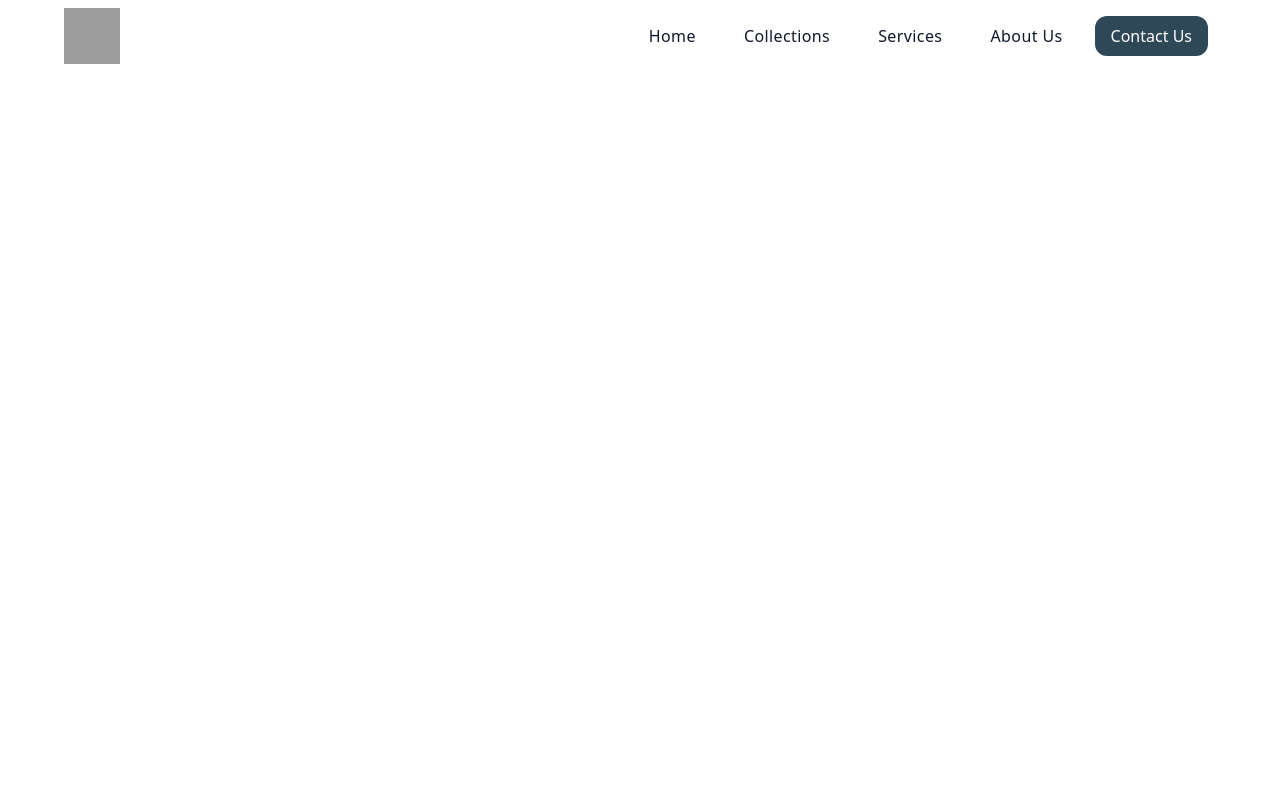
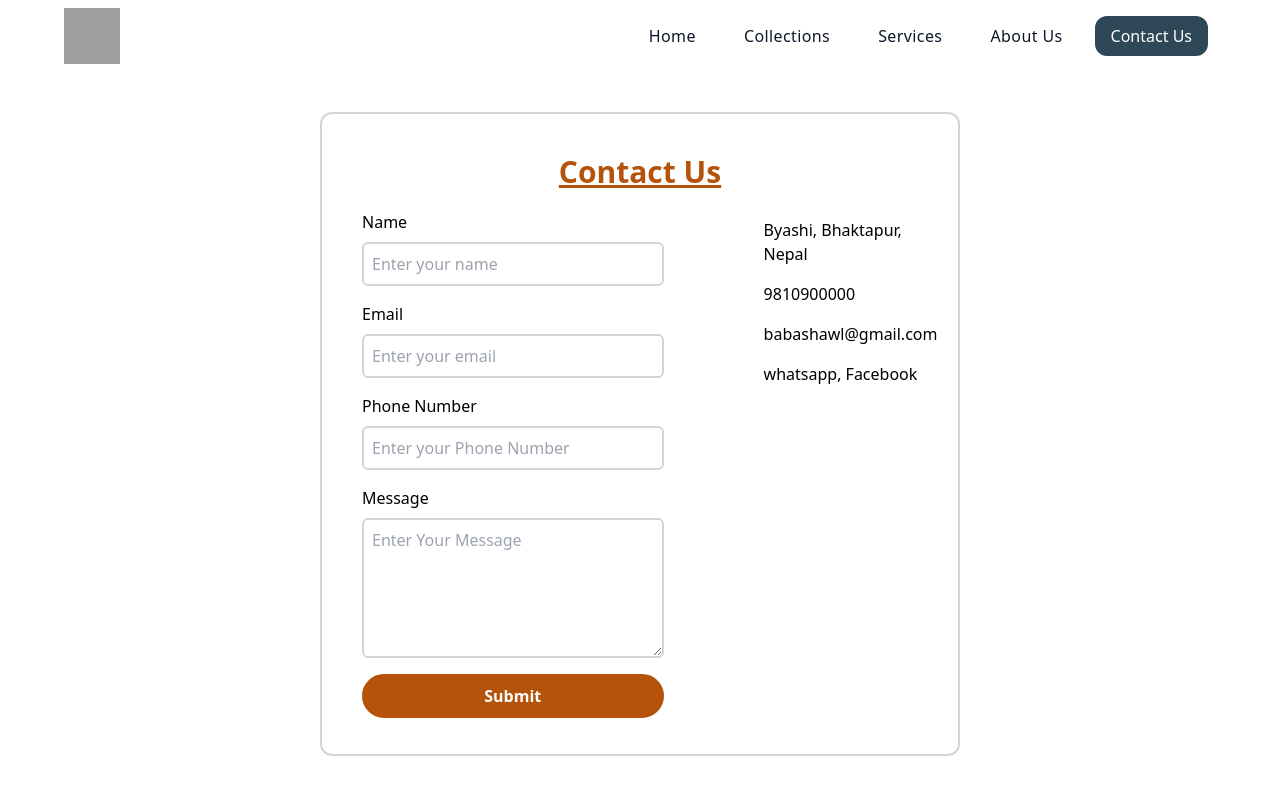
Before and after one commit to BivekKarki/babashawl1, a React (Vite) app: page /contact-us in a window 1280 px wide. Shown: the top 794 px of the page. Built offline with nearby package versions, Linux system fonts and the light colour scheme; grey boxes are pictures that could not be loaded.

Commit message:
add contact us page

```diff
--- a/src/App.jsx
+++ b/src/App.jsx
@@ -5,6 +5,7 @@ import './App.css'
 import { BrowserRouter, Route, Routes } from 'react-router-dom'
 import Index from './views/Index'
 import Navbar from './components/Navbar'
+import ContactUs from './views/ContactUs'
 
 function App() {
 
@@ -17,6 +18,7 @@ function App() {
       <Navbar />
         <Routes>
           <Route path="/" element={<Index />} />
+          <Route path="/contact-us" element={<ContactUs />} />
         </Routes>
 
       </BrowserRouter>
--- a/src/components/Navbar.jsx
+++ b/src/components/Navbar.jsx
@@ -17,7 +17,7 @@ const Navbar = () => {
     { id: 1, text: 'Home', path: '/' },
     { id: 2, text: 'Collections', path: '/collections' },
     { id: 3, text: 'Services', path: '/services' },
-    { id: 4, text: 'About Us', path: '/AboutUs' },
+    { id: 4, text: 'About Us', path: '/about-us' },
     { id: 5, text: 'Contact Us', path: '/contact-us' },
   ];
 
--- /dev/null
+++ b/src/views/ContactUs.jsx
@@ -0,0 +1,90 @@
+import React from 'react'
+// import LocationOnIcon from '@mui/icons-material/LocationOn';
+
+const ContactUs = () => {
+  return (
+    <div className="w-1/2 flex flex-col mx-auto items-center my-10 py-5 border-2 border-solid border-gray-300 rounded-xl">
+      <h2 className="text-3xl font-bold my-5 underline text-amber-700">Contact Us</h2>
+      <div className="flex w-full h-full gap-3">
+        <div className="w-3/5 flex flex-col justify-start">
+          <div className="flex flex-col gap-2 mx-10 mb-4">
+            <label htmlFor="name">Name</label>
+            <input
+            type="text"
+            id="name"
+            name="name"
+            placeholder="Enter your name"
+            className='border-2 border-solid border-gray-300 rounded-md p-2'
+            />
+          </div>
+
+          <div className="flex flex-col gap-2 mx-10 mb-4">
+            <label htmlFor="email">Email</label>
+            <input
+            type="text"
+            id="email"
+            name="email"
+            placeholder="Enter your email"
+            className='border-2 border-solid border-gray-300 rounded-md p-2'
+            />
+          </div>
+
+          <div className="flex flex-col gap-2 mx-10 mb-4">
+            <label htmlFor="phonenumber">Phone Number</label>
+            <input
+            type="number"
+            id="phonenumber"
+            name="phonenumber"
+            placeholder="Enter your Phone Number"
+            className='border-2 border-solid border-gray-300 rounded-md p-2'
+            />
+          </div>
+
+          <div className="flex flex-col gap-2 mx-10 mb-4">
+            <label htmlFor="content">Message</label>
+            <textarea name="content" id="" cols="30" rows="5" placeholder='Enter Your Message' className='border-2 border-solid border-gray-300 rounded-md p-2'>
+            </textarea>
+          </div>
+
+          <div className="flex flex-col gap-2 mx-10 mb-4">
+            <button type="submit" className='border-2 border-solid border-amber-700 rounded-full p-2 font-bold bg-amber-700 text-white hover:text-amber-700 hover:bg-white'>Submit</button>
+          </div>
+        </div>
+
+        <div className="w-2/5 flex flex-col justify-start m-2">
+          <div className="flex flex-col gap-2 mx-10 mb-4">
+            <div className="flex gap-2">
+              <p>Byashi, Bhaktapur, Nepal</p>
+            </div>
+          </div>
+
+          <div className="flex flex-col gap-2 mx-10 mb-4">
+            <div className="flex gap-2">
+              <p>9810900000</p>
+            </div>
+          </div>
+
+          <div className="flex flex-col gap-2 mx-10 mb-4">
+            <div className="flex gap-2">
+              <p>babashawl@gmail.com</p>
+            </div>
+          </div>
+
+          <div className="flex flex-col gap-2 mx-10 mb-4">
+            <div className="flex gap-2">
+              <p>whatsapp, Facebook</p>
+            </div>
+          </div>
+
+          {/* <div className="flex flex-col gap-2 mx-10 mb-4">
+            <div className="flex gap-2">
+              <iframe src="https://www.google.com/maps/embed?pb=!1m18!1m12!1m3!1d3533.378362118606!2d85.41983778709191!3d27.67469846558125!2m3!1f0!2f0!3f0!3m2!1i1024!2i768!4f13.1!3m3!1m2!1s0x39eb1abad9ad2485%3A0xec16336929066d21!2sBhaktapur%2044800!5e0!3m2!1sen!2snp!4v1735983816453!5m2!1sen!2snp" width="200" height="250" style="border:0;" loading="lazy"></iframe>
+            </div>
+          </div> */}
+        </div>
+      </div>
+    </div>
+  )
+}
+
+export default ContactUs
```
